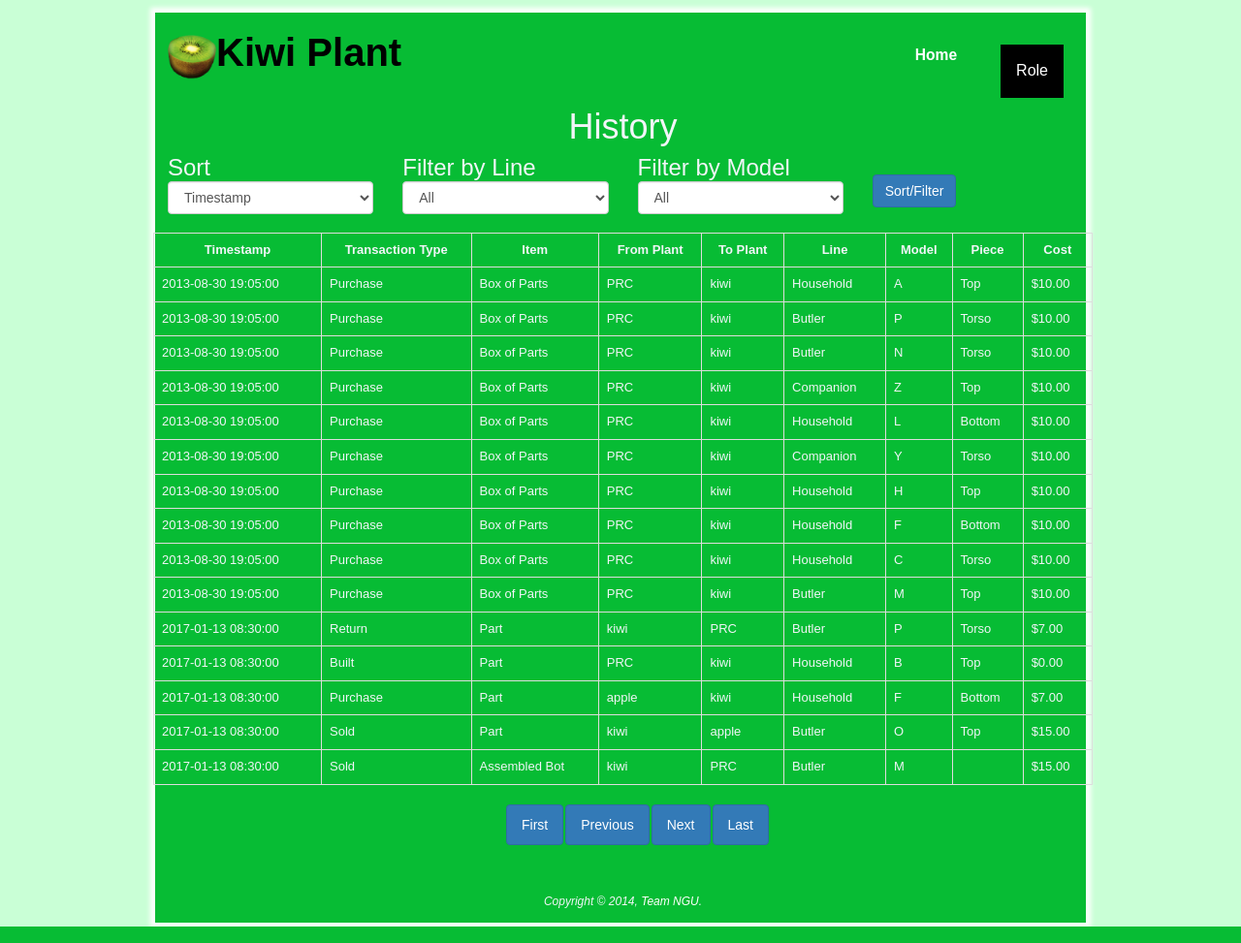
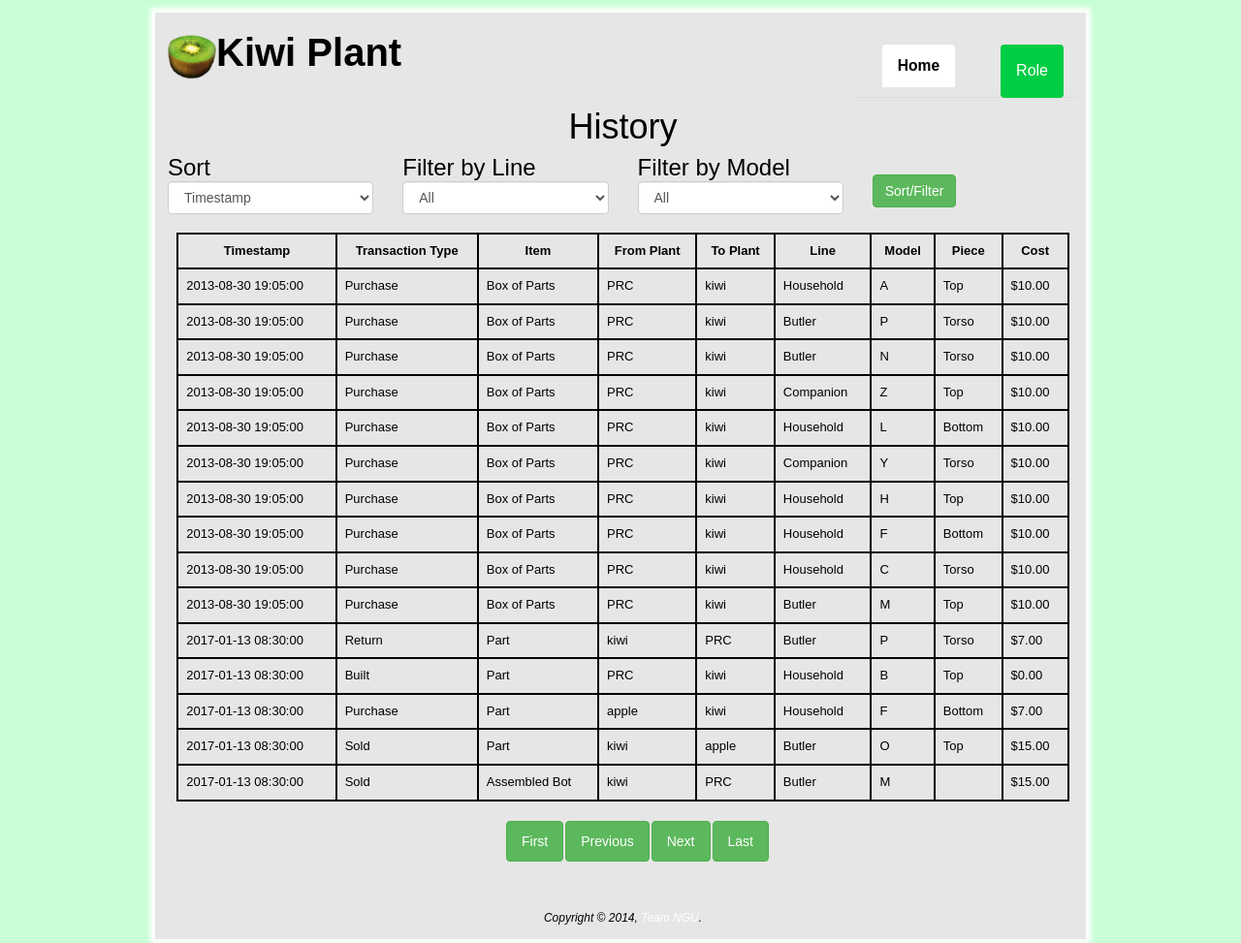
Before and after one commit to rshellborn/assignment1, a CodeIgniter app: page /database/index.php/historycontroller/index in a window 1280 px wide. Shown: the whole page at 97% size. Run offline with CodeIgniter, Linux system fonts and the light colour scheme; data comes from the database, SQL or seed files in the repository; some libraries are stand-ins or nearby versions.

Commit message:
added more styling to views

```diff
--- a/application/views/history.php
+++ b/application/views/history.php
@@ -58,35 +58,35 @@
 
             <div class="col-md-3">
                 <h3></h3>
-                <input class="btn btn-primary" type="submit" value="Sort/Filter" />
+                <input class="btn btn-success" type="submit" value="Sort/Filter" />
             </div>
         </form>
 </div>
 <br/>
 <div class="row">
-    <table class="table table-bordered">
+    <table class="table customTableWidth autoMargin">
         <tr>
-            <th class="text-center">Timestamp</th>
-            <th class="text-center">Transaction Type</th>
-            <th class="text-center">Item</th>
-            <th class="text-center">From Plant</th>
-            <th class="text-center">To Plant</th>
-            <th class="text-center">Line</th>
-            <th class="text-center">Model</th>
-            <th class="text-center">Piece</th>
-            <th class="text-center">Cost</th>
+            <th class="text-center table-bordered">Timestamp</th>
+            <th class="text-center table-bordered">Transaction Type</th>
+            <th class="text-center table-bordered">Item</th>
+            <th class="text-center table-bordered">From Plant</th>
+            <th class="text-center table-bordered">To Plant</th>
+            <th class="text-center table-bordered">Line</th>
+            <th class="text-center table-bordered">Model</th>
+            <th class="text-center table-bordered">Piece</th>
+            <th class="text-center table-bordered">Cost</th>
         </tr>
         {history}
         <tr>
-            <td>{timestamp}</td>
-            <td>{transactionType}</td>
-            <td>{item}</td>
-            <td>{fromPlant}</td>
-            <td>{toPlant}</td>
-            <td>{line}</td>
-            <td>{model}</td>
-            <td>{piece}</td>
-            <td>${cost}</td>
+            <td class="table-bordered">{timestamp}</td>
+            <td class="table-bordered">{transactionType}</td>
+            <td class="table-bordered">{item}</td>
+            <td class="table-bordered">{fromPlant}</td>
+            <td class="table-bordered">{toPlant}</td>
+            <td class="table-bordered">{line}</td>
+            <td class="table-bordered">{model}</td>
+            <td class="table-bordered">{piece}</td>
+            <td class="table-bordered">${cost}</td>
         </tr>
         {/history}
     </table>
--- a/application/views/itemnav.php
+++ b/application/views/itemnav.php
@@ -1,10 +1,10 @@
 <div class="row noMargin noBottomMargin">
     <div class="col-xs-12 list">
         <ul class="nav nav-pills">
-            <li><a class="btn btn-primary" href="/history/page/{first}">First</a></li>
-            <li><a class="btn btn-primary" href="/history/page/{previous}">Previous</a></li>
-            <li><a class="btn btn-primary" href="/history/page/{next}">Next</a></li>
-            <li><a class="btn btn-primary" href="/history/page/{last}">Last</a></li>
+            <li><a class="btn btn-success" href="/history/page/{first}">First</a></li>
+            <li><a class="btn btn-success" href="/history/page/{previous}">Previous</a></li>
+            <li><a class="btn btn-success" href="/history/page/{next}">Next</a></li>
+            <li><a class="btn btn-success" href="/history/page/{last}">Last</a></li>
         </ul>
     </div>
 </div>
--- a/application/views/parts.php
+++ b/application/views/parts.php
@@ -5,8 +5,8 @@
     <!-- TODO add images -->
     <div class="row noMargin noBottomMargin">
         <div class="col-xs-12 text-center noBottomMargin">
-            <a href="parts/build"><button class="btn btn-primary">Build More Parts</button></a>
-            <a href="parts/buy"><button class="btn btn-primary">Buy Parts</button></a>
+            <a href="parts/build"><button class="btn btn-success">Build More Parts</button></a>
+            <a href="parts/buy"><button class="btn btn-success">Buy Parts</button></a>
         </div>
     </div>
     <table class="table table-bordered">
--- a/application/views/template.php
+++ b/application/views/template.php
@@ -16,7 +16,7 @@
 
         <style>
             .dropbtn {
-                background-color: #000;
+                background-color: #00cc44;
                 color: white;
                 padding: 16px;
                 font-size: 16px;
@@ -82,11 +82,13 @@
             <div id="header">
                 <span class="myhead"><img width="50px" src="/img/favicon.png" />Kiwi Plant</span>
                 <span class="mynav">
-                    <ul>
+                    <!--<ul>-->
+                        <ul class="nav nav-tabs">
                         {nav}
+
                         <li>
                             <div class="dropdown">
-                                <button onclick="myFunction()" class="dropbtn">Role</button>
+                                <button onclick="myFunction()" class="btn btn-success dropbtn">Role</button>
                                 <div id="myDropdown" class="dropdown-content">
                                     <a href="/roles/actor/Worker">Worker</a>
                                     <a href="/roles/actor/Supervisor">Supervisor</a>
@@ -95,7 +97,8 @@
                                 </div>
                             </div>
                         </li>
-                    </ul>
+                        </ul>
+                    <!--</ul>-->
                 </span>
             </div>
             <div class="alone"></div>
--- a/public/css/custom.css
+++ b/public/css/custom.css
@@ -30,5 +30,37 @@
 
 .list {
     display: flex;
-  justify-content: center;
+    justify-content: center;
 }
+.nav-tabs > li.active > a, .nav-tabs > li.active > a:hover, .nav-tabs > li.active > a:focus{
+    background-color:#00cc44;
+    color: #000000;
+}
+
+.nav-tabs > li > a{
+    background-color: #ffffff;
+    color: #000000;
+}
+
+
+
+.customFormControl{
+    width: 20% !important;
+}
+
+.autoMargin{
+    margin-left: auto;
+    margin-right: auto;
+}
+
+.addTopPadding{
+    padding-top: 20px;
+}
+
+.table-bordered{
+    border: 2px solid #000000 !important;
+}
+
+.customTableWidth{
+    width: 95% !important;
+}
--- a/public/css/style.css
+++ b/public/css/style.css
@@ -1,7 +1,16 @@
 /* CSS definition file containing sitestyle stylesheets */
 body {background-color: #c9ffd6;}
-#wrapper {max-width: 960px; margin:4px auto;margin-top:1em;padding:1em;padding-right:8px;box-shadow:0 0 5px  5px white;
-	font-family:  Arial, Helvetica, sans-serif;font-size: 13px;color: #F1F5F8;background-color:#07bc34;}
+#wrapper {
+    max-width: 960px;
+    margin:4px auto;
+    margin-top:1em;
+    padding:1em;
+    padding-right:8px;
+    box-shadow:0 0 5px  5px white;
+    font-family:  Arial, Helvetica, sans-serif;
+    font-size: 13px;color: #000000;
+    background-color:#e6e6e6;
+}
 
 #header {display:block}
 .myhead {color:black;font-size:40px;font-weight:bold;padding:0px;margin:0px;}
```
Also changed, not shown: application/views/manage.php (+5 -4 lines), application/views/welcome.php (+9 -9 lines).
